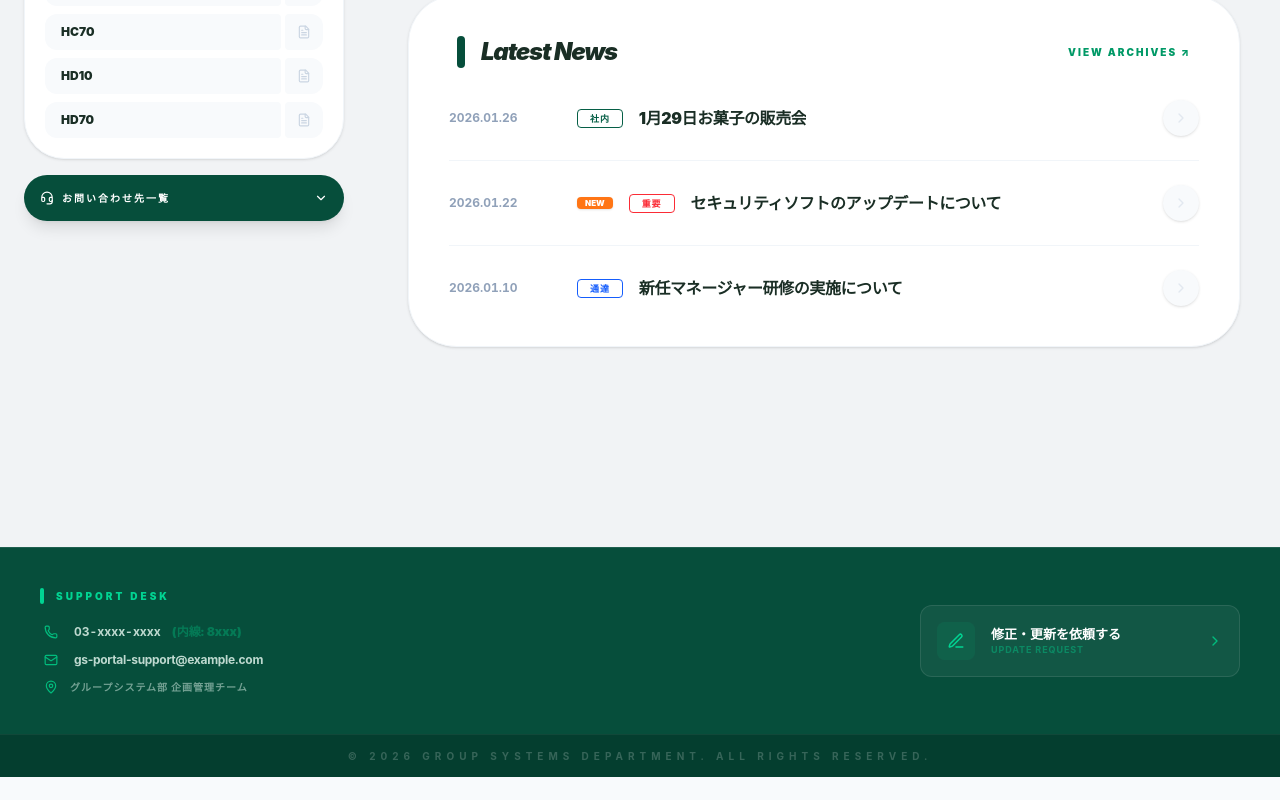
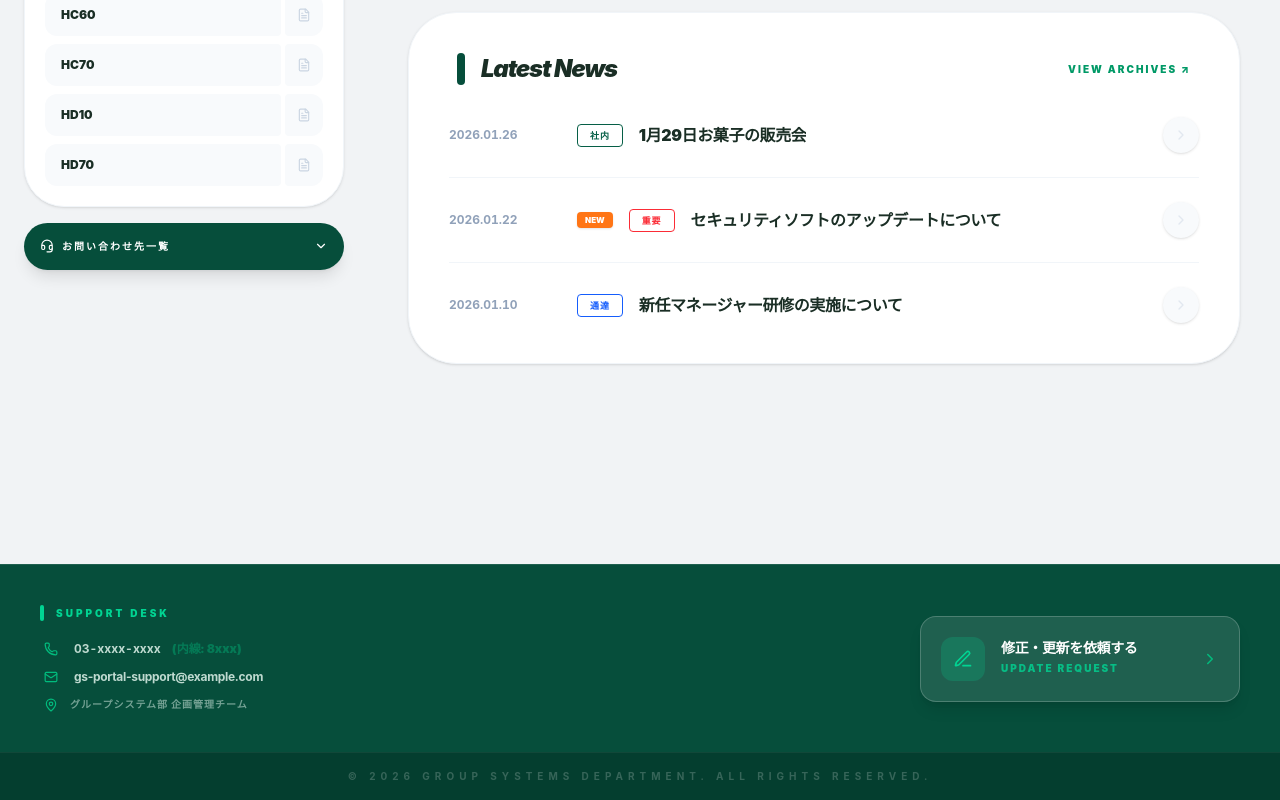
Before and after one commit to s1azt/shohen, a React (Vite) app: page / in a window 1280 px wide. Shown: the part 798-1598 px from the top of the page. Before the commit the page ends 1575 px from the top, so only its background shows below. Built offline with nearby package versions, Linux system fonts and the light colour scheme.

Commit message:
GSイントラリニューアルサイト2026/01/27ver1.3

```diff
--- a/src/components/Footer.tsx
+++ b/src/components/Footer.tsx
@@ -30,18 +30,22 @@ export const Footer: React.FC = () => {
         </div>
 
         {/* 右側：修正依頼ボタン */}
+       {/* 右側：修正依頼ボタン */}
         <div className="w-full md:w-auto">
-          <button className="group w-full md:w-80 flex items-center justify-between p-4 bg-white/5 hover:bg-white/10 border border-white/10 rounded-xl transition-all active:scale-95">
+          {/* 修正ポイント：背景を白10%に上げ、境界線を白20%に強化。影を追加 */}
+          <button className="group w-full md:w-80 flex items-center justify-between p-5 bg-white/10 hover:bg-emerald-500/20 border border-white/20 rounded-2xl transition-all active:scale-95 shadow-lg">
             <div className="flex items-center gap-4 text-white text-left">
-              <div className="p-2.5 bg-emerald-500/10 text-emerald-400 rounded-lg group-hover:bg-emerald-500 group-hover:text-[#064e3b] transition-all">
-                <Edit3 size={18} />
+              {/* アイコンの背景色を少し明るく */}
+              <div className="p-3 bg-emerald-400/20 text-emerald-400 rounded-xl group-hover:bg-emerald-400 group-hover:text-[#064e3b] transition-all">
+                <Edit3 size={20} />
               </div>
               <div>
-                <div className="text-[13px] font-black leading-none mb-1">修正・更新を依頼する</div>
-                <div className="text-[9px] font-bold text-emerald-400/40 uppercase tracking-widest">Update Request</div>
+                <div className="text-[14px] font-[1000] leading-none mb-1.5 tracking-tight">修正・更新を依頼する</div>
+                {/* 修正ポイント：透明度を 40% -> 80% に引き上げ、視認性を確保 */}
+                <div className="text-[10px] font-black text-emerald-400/80 uppercase tracking-[0.2em]">Update Request</div>
               </div>
             </div>
-            <ChevronRight size={16} className="text-emerald-500 group-hover:translate-x-1 transition-transform" />
+            <ChevronRight size={18} className="text-emerald-500 group-hover:translate-x-1 transition-transform" />
           </button>
         </div>
       </div>
--- a/src/components/Header.tsx
+++ b/src/components/Header.tsx
@@ -115,7 +115,7 @@ export const Header: React.FC<HeaderProps> = ({
               <div className={activeTab === item.id ? "scale-110 transition-transform duration-300" : ""}>
                 {item.icon}
               </div>
-              <span className="text-[10px] mt-2 font-black uppercase tracking-widest">{item.label}</span>
+              <span className="text-[14px] mt-2 font-black uppercase tracking-widest">{item.label}</span>
               {activeTab === item.id && (
                 <div className={`absolute top-0 left-0 w-full h-1 shadow-[0_2px_10px_rgba(16,185,129,0.5)] transition-colors duration-[3000ms] ${
                   isMidnight ? "bg-blue-500" : "bg-emerald-500"
@@ -136,7 +136,7 @@ export const Header: React.FC<HeaderProps> = ({
               : "text-emerald-50/70 hover:text-white hover:bg-white/5"
             }`}>
               <MapPin size={18} />
-              <span className="text-[10px] mt-2 font-black uppercase tracking-widest">拠点情報</span>
+              <span className="text-[14px] mt-2 font-black uppercase tracking-widest">拠点情報</span>
               {(showLocationDropdown || activeTab === "construction") && (
                 <div className={`absolute top-0 left-0 w-full h-1 shadow-[0_2px_10px_rgba(16,185,129,0.5)] transition-colors duration-[3000ms] ${
                   isMidnight ? "bg-blue-500" : "bg-emerald-500"
--- a/src/index.css
+++ b/src/index.css
@@ -26,7 +26,7 @@
 @layer base {
   body {
     font-family: var(--font-sans);
-    @apply antialiased text-5xl bg-[#f8fafc];
+    @apply antialiased text-[30px] bg-[#f8fafc];
   }
 }
 
@@ -41,7 +41,7 @@
 
   .header-subtitle-sub {
     /* サブテキストは極端に文字間を広げて建築的な美しさを出す */
-    @apply text-[11px] font-black text-slate-400 uppercase tracking-[0.5em] leading-none;
+    @apply text-[18px] font-black text-slate-400 uppercase tracking-[0.5em] leading-none;
   }
 
   /* 💡 極太アンダーラインの規格 */
--- a/src/styles/theme.css
+++ b/src/styles/theme.css
@@ -1,7 +1,7 @@
 @custom-variant dark (&:is(.dark *));
 
 :root {
-  --font-size: 16px;
+  --font-size: 40px;
   --background: #ffffff;
   --foreground: oklch(0.145 0 0);
   --card: #ffffff;
```
